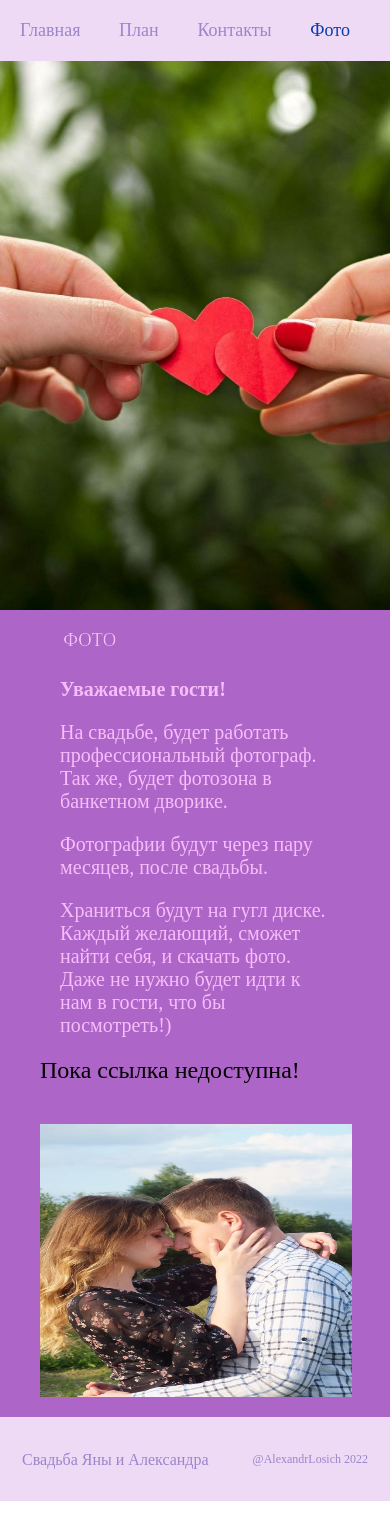
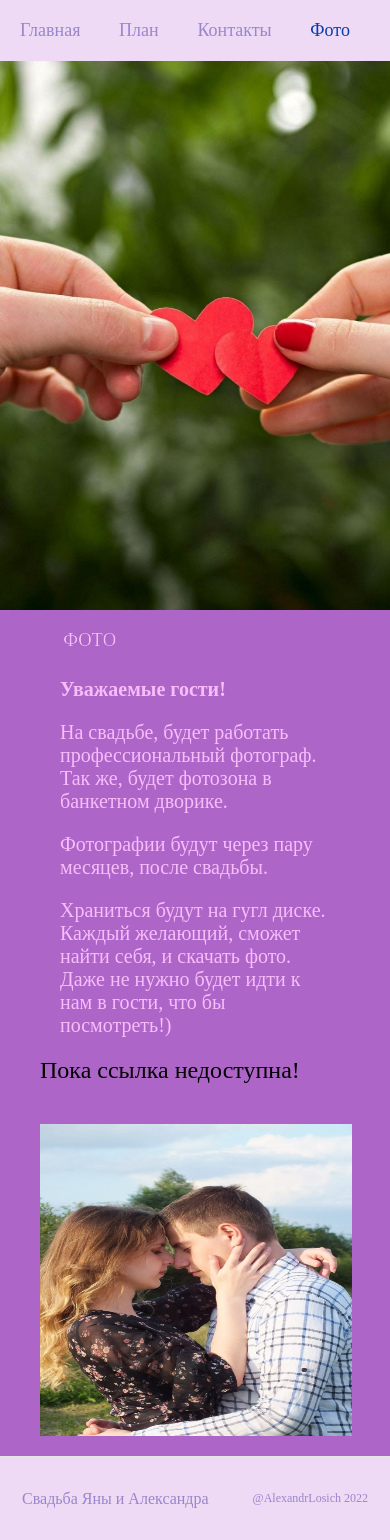
Before and after one commit to Aliaksandrlosich/Wedding-day-04-06-2022, a React (Create React App) app: page /#/photo in a window 390 px wide. Before the commit the page ends 1501 px from the top, so only its background shows below. Built offline with nearby package versions, Linux system fonts and the light colour scheme; a web font is replaced by a local one.

Commit message:
Fix photo img in mobile 2

```diff
--- a/src/pages/Contact/style_mobile.css
+++ b/src/pages/Contact/style_mobile.css
@@ -26,7 +26,7 @@
 
   .photo {
     width: 80vw !important;
-    height: 70vw !important;
+    height: 80vw !important;
     margin: 40px auto 0;
   }
 }
```
